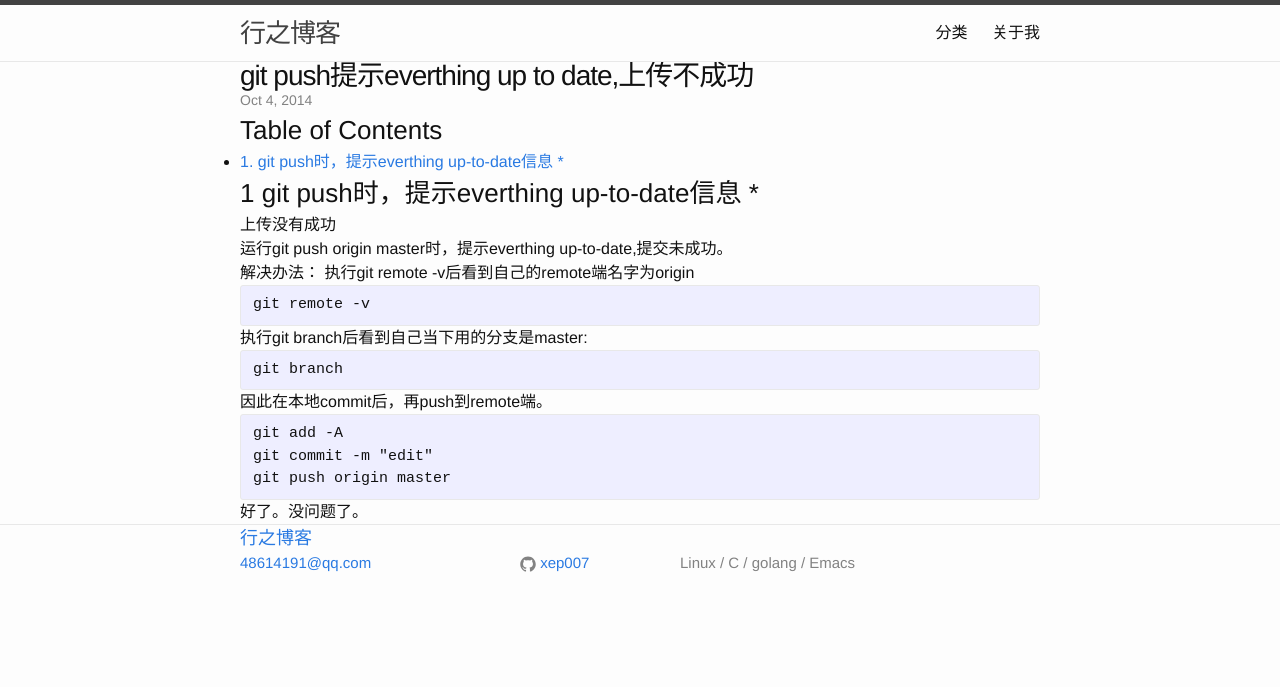
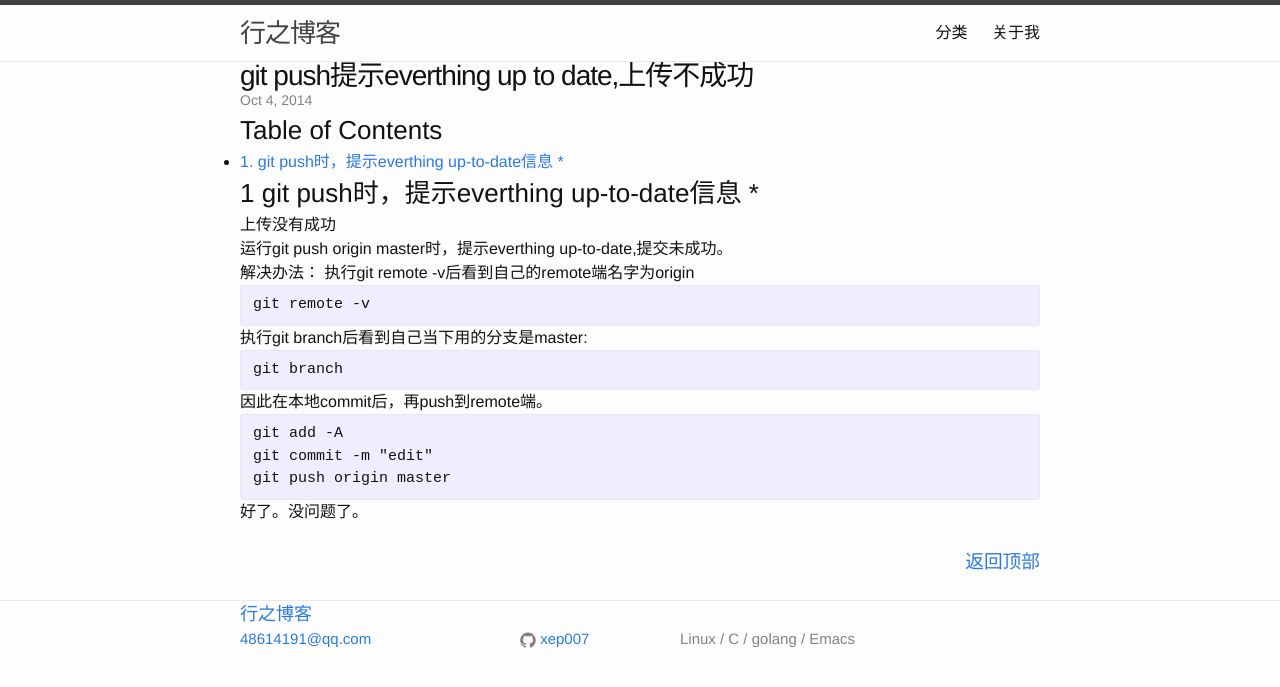
Before and after one commit to xep007/xep007.github.io, a Jekyll site: the page built from _posts/2014-10-04-git-everthing-up-to-date.html, in a window 1280 px wide. Shown: the top 687 px of the page. Built offline with Jekyll 4.4.1, drawn with Linux system fonts in a browser that asks for light colours; comment, search, counter and statistics services are not loaded.

Commit message:
edit jiothis

```diff
--- a/_layouts/default.html
+++ b/_layouts/default.html
@@ -18,33 +18,5 @@
 
 
 
-<!-- JiaThis Button BEGIN -->
-<div class="jiathis_share_slide jiathis_share_16x16" id="jiathis_share_slide">
-<div class="jiathis_share_slide_top" id="jiathis_share_title"></div>
-<div class="jiathis_share_slide_inner">
-<div class="jiathis_style">
-<a class="jiathis_button_weixin"></a>
-<a href="http://www.jiathis.com/share" class="jiathis jiathis_txt jtico jtico_ji
-athis" target="_blank"></a>
-<script type="text/javascript">
-var jiathis_config = {data_track_clickback:'true'
-	,slide:{
-		divid:'jiathis_main',
-		pos:'right',
-		gt:'true'
-	}
-};
-</script>
-<script type="text/javascript" src="http://v3.jiathis.com/code/jia.js?uid=141062
-0472538495" charset="utf-8"></script>
-<script type="text/javascript" src="http://v3.jiathis.com/code/jiathis_slide.js"
- charset="utf-8"></script>
-</div></div></div>
-<!-- JiaThis Button END -->
-<!-- UJian Button BEGIN -->
-	<script type="text/javascript" src="http://v1.ujian.cc/code/ujian.js?typ
-e=slideuid=1410620472538495"></script>
-<!-- UJian Button END -->
-
 </body>
 </html>
--- a/_layouts/post.html
+++ b/_layouts/post.html
@@ -11,9 +11,39 @@
   <article class="post-content">
     {{ content }}
   </article>
+
+
+<br />
+<!-- JiaThis Button BEGIN -->
+<div class="jiathis_style_32x32">
+	<a class="jiathis_button_qzone"></a>
+	<a class="jiathis_button_tsina"></a>
+	<a class="jiathis_button_tqq"></a>
+	<a class="jiathis_button_weixin"></a>
+	<a class="jiathis_button_renren"></a>
+	<a href="http://www.jiathis.com/share?uid=1975461" class="jiathis jiathis_txt jtico jtico_jiathis" target="_blank"></a>
+	<a class="jiathis_counter_style"></a>
+</div>
+<script type="text/javascript">
+var jiathis_config = {data_track_clickback:'true'};
+</script>
+<script type="text/javascript" src="http://v3.jiathis.com/code/jia.js?uid=1410620472538495" charset="utf-8"></script>
+<!-- JiaThis Button END -->
+<!-- UJian Button BEGIN -->
+	<div class="ujian-hook"></div>
+	<script type="text/javascript" src="http://v1.ujian.cc/code/ujian.js"></script>
+<!-- UJian Button END -->
+<h3 align="right"><a href="#top" target="_self">返回顶部</a></h3>
+
+<br />
+
+<!-- duoshuo start -->
+
 {% if site.duoshuo and page.comments == true %}
   <section>
     <div id="comments" aria-live="polite">{% include post/duoshuo.html %}</div>
   </section>
 {% endif %}
+<!-- duoshuo end -->
+
 </div>
```
Also changed, not shown: 12 other files.
